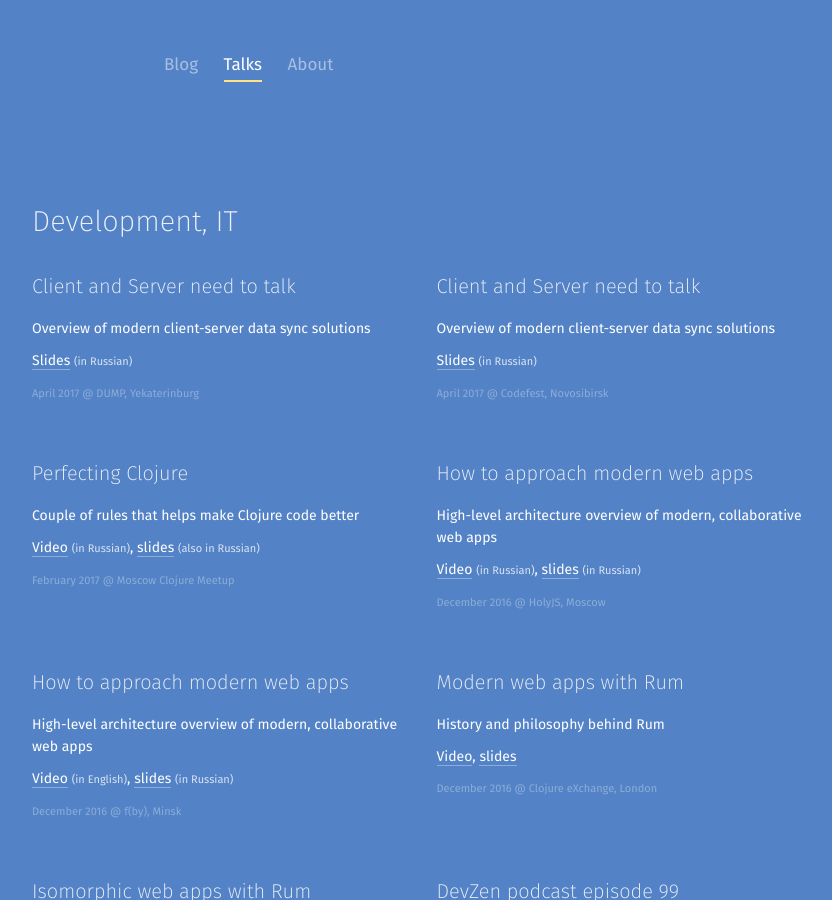
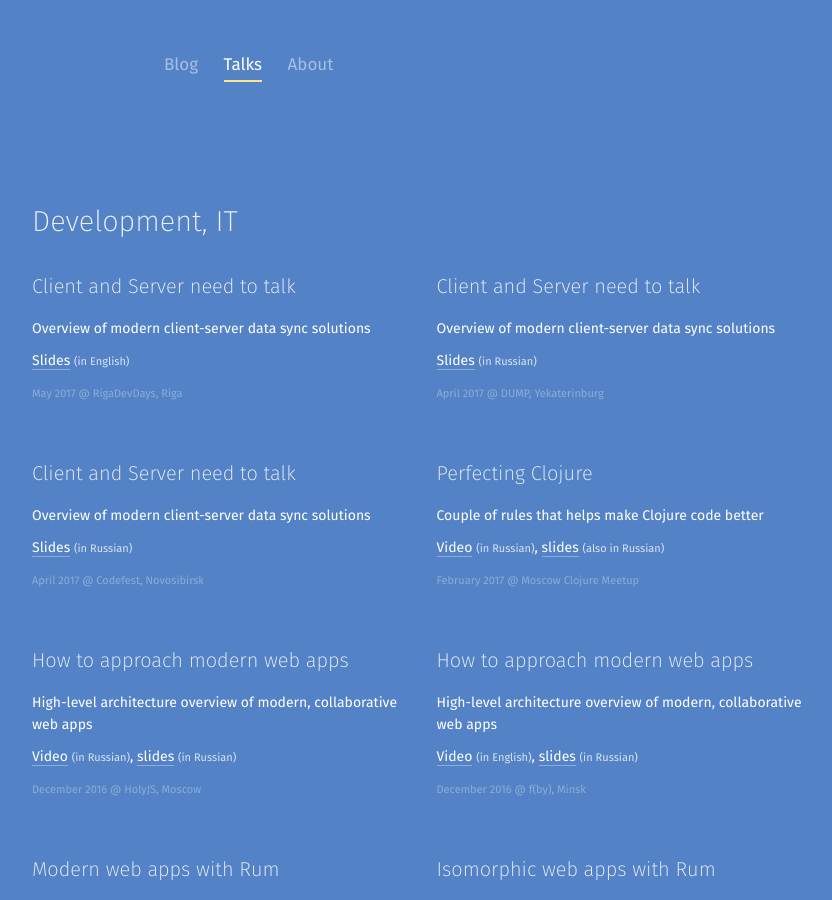
Before and after one commit to tonsky/tonsky.github.io, a Jekyll site: the page built from talks/index.html, in a window 1280 px wide and 900 px high. Shown: the whole window, without its empty margins (205-1037 px from the left). Built offline with Jekyll 4.4.1, drawn with Linux system fonts in a browser that asks for light colours.

Commit message:
RigaDevDays slides

```diff
--- a/talks/index.html
+++ b/talks/index.html
@@ -10,6 +10,14 @@ class: page_wide
 </ul>
 
 <h1>Development, IT</h1>
+
+<div class=event>
+    <h1>Client and Server need to talk<span class="lang lang_en"></span></h1>
+    <p>Overview of modern client-server data sync solutions
+    <p class=links><a href="http://tonsky.me/2017-05-RigaDevDays/">Slides</a> <span class=lang>(in English)</span>
+    <p class=where>May 2017 <span class=at>@</span>&nbsp;RigaDevDays, Riga</a>
+</div>
+
 
 <div class=event>
     <h1>Client and Server need to talk<span class="lang lang_ru"></span></h1>
```
